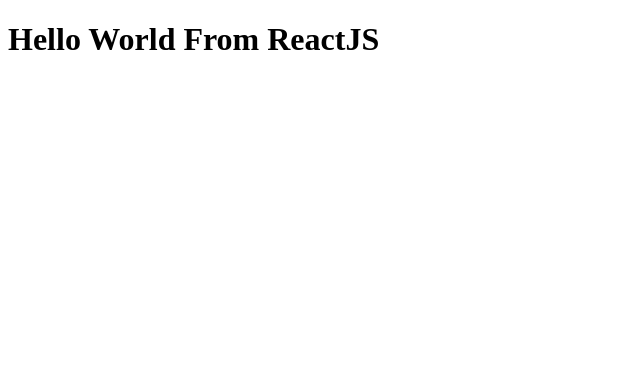
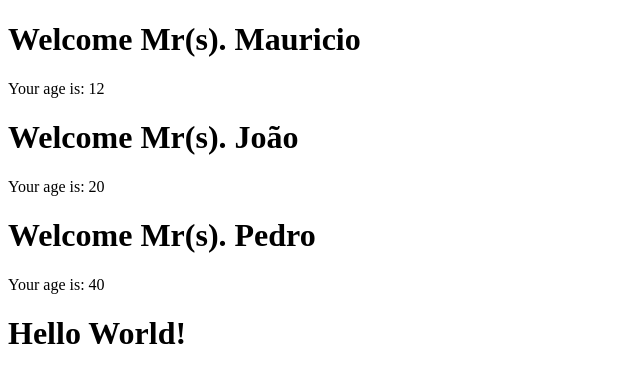
Before and after one commit to profmauricioneto/desenvolvimento-aplicacoes-frameworks-web-unichristus, a React (Vite) app in the folder curso-2026-1/aulas-frontend/: page / in a window 1280 px wide. Shown: the top 382 px of the page, without its empty margins (0-640 px from the left). Built offline with nearby package versions, Linux system fonts and the light colour scheme.

Commit message:
add: aula sobre componentes.

```diff
--- /dev/null
+++ b/curso-2026-1/aulas-frontend/src/components/FirstComponent.jsx
@@ -0,0 +1,24 @@
+import React from 'react';
+
+export const FirstComponent = props => {
+  return (
+    <>
+      <h1>Welcome Mr(s). {props.name}</h1>
+      <p>Your age is: {props.age}</p>
+    </>
+  );
+};
+
+export const HelloWorld = () => {
+    return <h1>Hello World!</h1>
+}
+// function FirstComponent() {
+//   return (
+//     <div>
+//       <h1>Hello World from React!</h1>
+//       <p>Testando a função</p>
+//     </div>
+//   );
+// }
+
+// export default FirstComponent;
--- a/curso-2026-1/aulas-frontend/src/main.jsx
+++ b/curso-2026-1/aulas-frontend/src/main.jsx
@@ -1,8 +1,12 @@
 import { StrictMode } from 'react';
 import { createRoot } from 'react-dom/client';
+import { FirstComponent, HelloWorld } from './components/FirstComponent';
 
 createRoot(document.getElementById('root')).render(
   <StrictMode>
-    <h1>Hello World From ReactJS</h1>
+    <FirstComponent name="Mauricio" age={12} />
+    <FirstComponent name="João" age={20} />
+    <FirstComponent name="Pedro" age={40} />
+    <HelloWorld />
   </StrictMode>
 );
```
